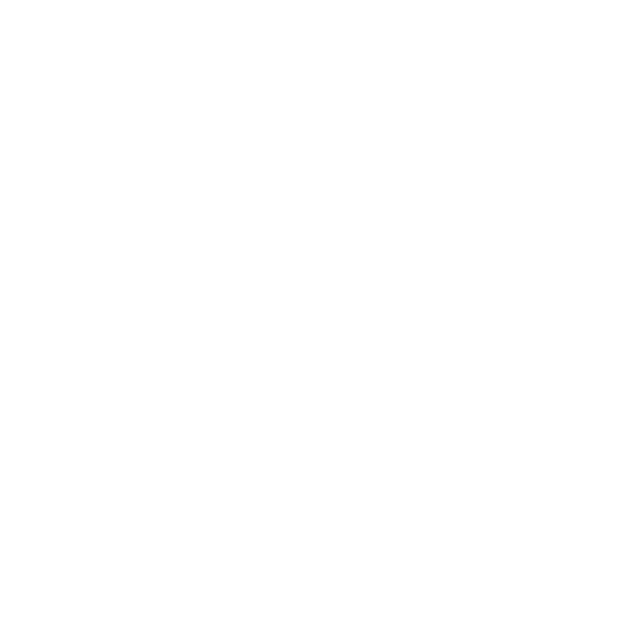
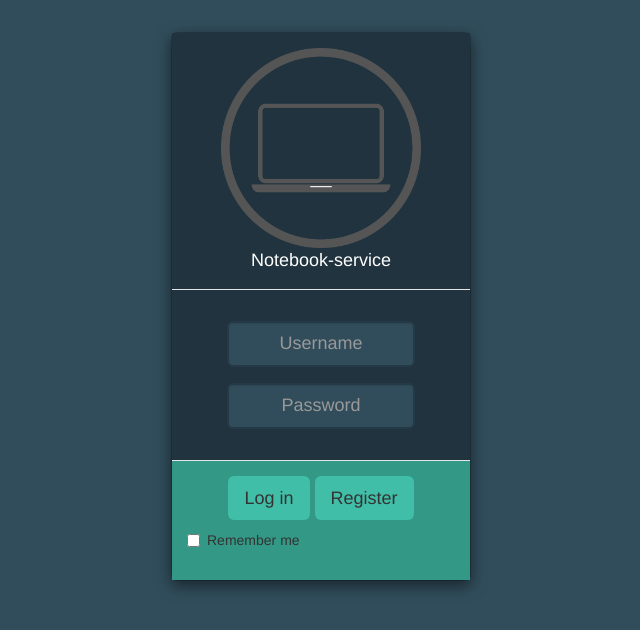
Before and after one commit to RFT-NAP-NotebookService-WEB/NotebookService-Frontend, a React (Create React App) app in the folder notebook-service-frontend/: page /login in a window 1280 px wide. Shown: the top 630 px of the page, without its empty margins (319-959 px from the left). Built offline with nearby package versions, Linux system fonts and the light colour scheme.

Commit message:
registerScreen

```diff
--- a/notebook-service-frontend/src/App.js
+++ b/notebook-service-frontend/src/App.js
@@ -1,5 +1,5 @@
 import React, { Component } from 'react';
-import { Route, Switch } from 'react-router-dom';
+import { Route, Switch, Redirect } from 'react-router-dom';
 import './App.css';
 
 import UserLogin from './containers/UserLogin/UserLogIn';
@@ -11,8 +11,9 @@ class App extends Component {
     return (
       <div>
         <Switch>
-          <Route path='/'  exact component={UserLogin} />
+          <Route path='/login' exact component={UserLogin} />
           <Route path='/register' exact component={UserRegister} />
+          <Redirect to='/login' />
         </Switch>
       </div>
     )
--- a/notebook-service-frontend/src/containers/UserLogin/UserLogIn.js
+++ b/notebook-service-frontend/src/containers/UserLogin/UserLogIn.js
@@ -27,7 +27,7 @@ class UserLogin extends Component {
         return (
 
             <div>
-                <Route exact path="/"
+                <Route exact path="/login"
                     render={() =>
                         <Modal.Dialog bsSize="small">
                             <Modal.Header >
--- a/notebook-service-frontend/src/containers/UserLogin/UserRegister/UserRegister.css
+++ b/notebook-service-frontend/src/containers/UserLogin/UserRegister/UserRegister.css
@@ -20,7 +20,7 @@
     background-color: rgb(52,152,134);
 }
 
-input[type=passwordConfirm], input[type=userrole] {
+input[type=password], input[type=userrole] {
     background-color: rgb(49,77,91);
     color: white;
     margin: 16px 0;
--- a/notebook-service-frontend/src/containers/UserLogin/UserRegister/UserRegister.js
+++ b/notebook-service-frontend/src/containers/UserLogin/UserRegister/UserRegister.js
@@ -18,7 +18,7 @@ class UserRegister extends Component {
 
         if (this.state.toHome === true) {
             return (
-                <Redirect to='/' />
+                <Redirect to='/login' />
             )
         }
 
@@ -35,7 +35,7 @@ class UserRegister extends Component {
                                 <FormGroup className="UserDataContainer">
                                     <FormControl bsSize="small" type="username" placeholder="Username" />
                                     <FormControl bsSize="small" type="password" placeholder="Password" />
-                                    <FormControl bsSize="small" type="passwordConfirm" placeholder="Password again" />
+                                    <FormControl bsSize="small" type="password" placeholder="Password again" />
                                     <FormControl bsSize="small" type="userrole" placeholder="User Role" />
                                 </FormGroup>
                             </Modal.Body>
```
